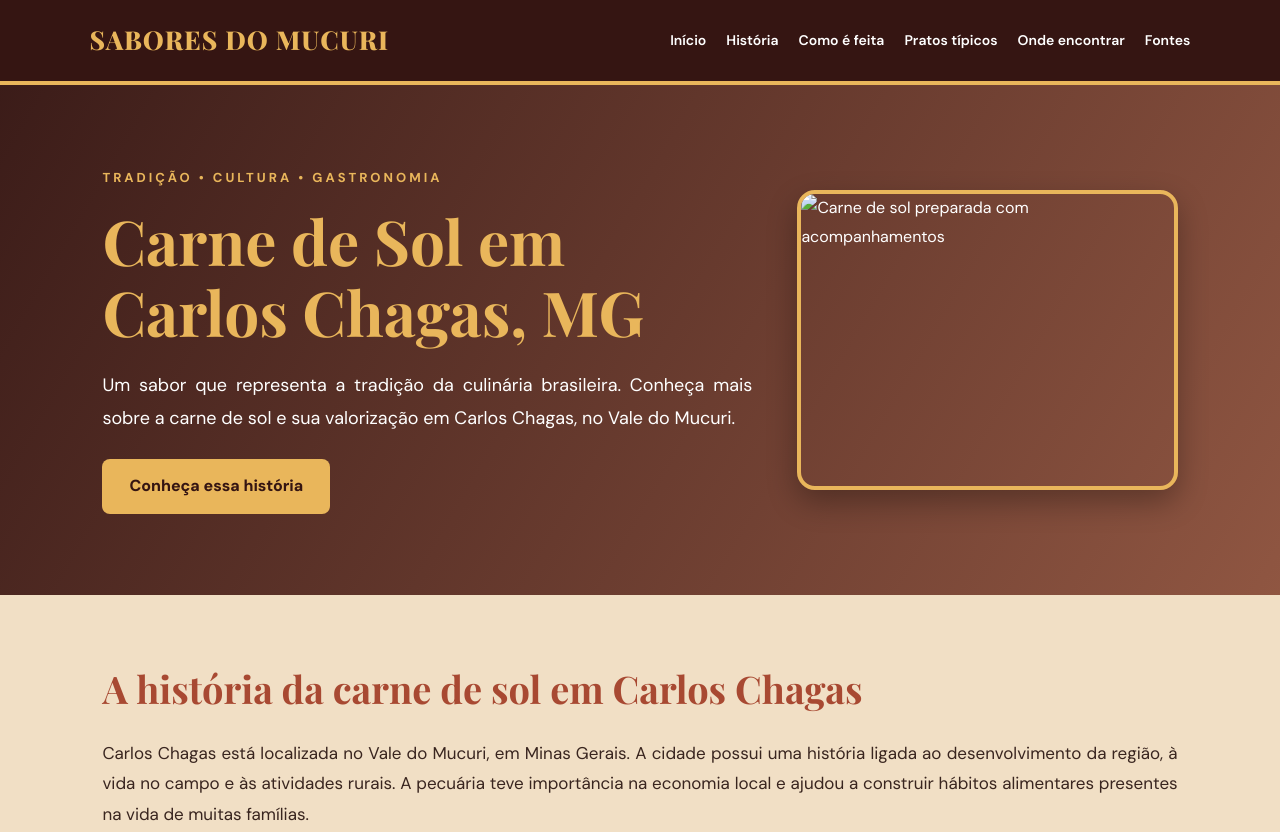
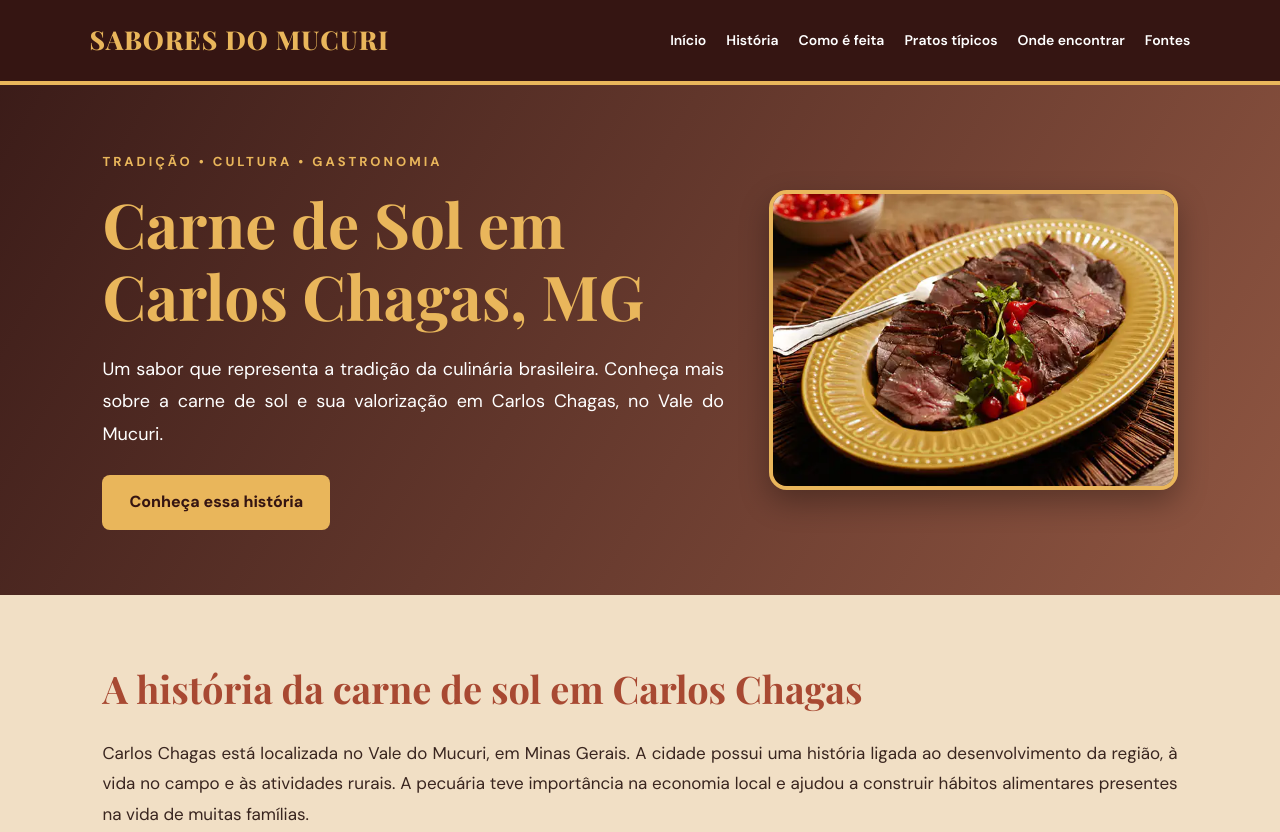
Before and after one commit to lilian10604062-glitch/Carne-De-Sol-, a plain HTML site: page index.html in a window 1280 px wide. Shown: the top 832 px of the page. Drawn offline with nearby package versions, Linux system fonts and the light colour scheme.

Commit message:
Restore index.html with original content

```diff
--- a/index.html
+++ b/index.html
@@ -51,8 +51,8 @@
         <a href="#historia" class="btn">Conheça essa história</a>
       </div>
 
-      <img
-  src="imagens/carne-de-sol.jpg"
+     <img
+  src="bk-8335-cp-2019-01-03-11389.webp"
   alt="Carne de sol preparada com acompanhamentos"
 >
 
```
